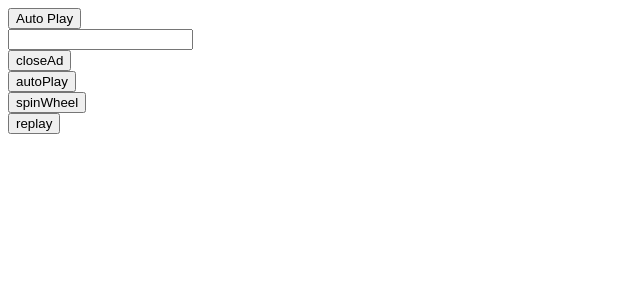
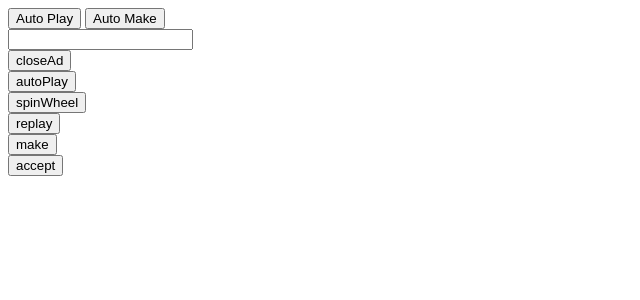
Before and after one commit to joeynovak/autoplay-android-games, a PHP site: page /play_epic.php in a window 1280 px wide. Shown: the top 300 px of the page, without its empty margins (0-640 px from the left). Run offline with PHP 8.4, Linux system fonts and the light colour scheme; some libraries are stand-ins or nearby versions.

Commit message:
Updated Play Epic

```diff
--- a/play_epic.php
+++ b/play_epic.php
@@ -1,7 +1,7 @@
 <?php
 $commands = array(
     'closeAd' => array(
-        'input touchscreen tap 1830 50'
+        'input touchscreen tap 50 50'
     ),
     'autoPlay' => array(
         'input touchscreen tap 1800 1100'
@@ -11,13 +11,20 @@ $commands = array(
     ),
     'replay' => array(
         'input touchscreen tap 900 1100'
-    )
+    ),
+    'make' => array(
+        'input touchscreen tap 1600 1100'
+    ),
+    'accept' => array(
+        'input touchscreen tap 1200 1100'
+    ),
 
 
 );
 if (!empty($_GET['action'])) {
     if(isset($commands[$_GET['action']])){
-        $out = system('adb shell ' . implode(";", $commands[$_GET['action']]) . ";");
+        $cmd = '"C:\Program Files (x86)\Android\android-sdk\platform-tools\adb" shell ' . implode(";", $commands[$_GET['action']]) . ";";
+        $out = system($cmd);
         var_dump($out);
     }
 } else {
@@ -46,7 +53,7 @@ if (!empty($_GET['action'])) {
         function autoPlay(){
             jQuery('body').append("AutoPlay");
             jQuery('[value=autoPlay]').click();
-            setTimeout(spinWheel, 28000);
+            setTimeout(spinWheel, 35000);
         }
 
         function spinWheel(){
@@ -58,22 +65,42 @@ if (!empty($_GET['action'])) {
         function replay(){
             jQuery('body').append("Replay");
             jQuery('[value=replay]').click();
-            setTimeout(closeAd, 7000);
+            setTimeout(closeAd, 15000);
         }
 
         function closeAd(){
             jQuery('body').append("Close Ad");
             jQuery('[value=closeAd]').click();
-            setTimeout(closePotionsIfOpened, 1000);
+            setTimeout(closeAd2, 1000);
         }
+
+        function closeAd2(){
+            jQuery('body').append("Close Ad");
+            jQuery('[value=closeAd]').click();
+            setTimeout(autoPlay, 5000);
+        }
+
 
         function closePotionsIfOpened(){
             jQuery('body').append("Close Potions");
             jQuery('[value=spinWheel]').click();
             setTimeout(autoPlay, 700);
         }
+
+        function make(){
+            jQuery('body').append("Making");
+            jQuery('[value=make]').click();
+            setTimeout(accept, 6000);
+        }
+
+        function accept(){
+            jQuery('body').append("Accepting");
+            jQuery('[value=accept]').click();
+            setTimeout(make, 1000);
+        }
     </script>
     <input type="button" value="Auto Play" onClick="autoPlay(); return false;"/>
+    <input type="button" value="Auto Make" onClick="make(); return false;"/>
     <form method="get">
         <input type="text" name="action" value="">
         <br/>
```
